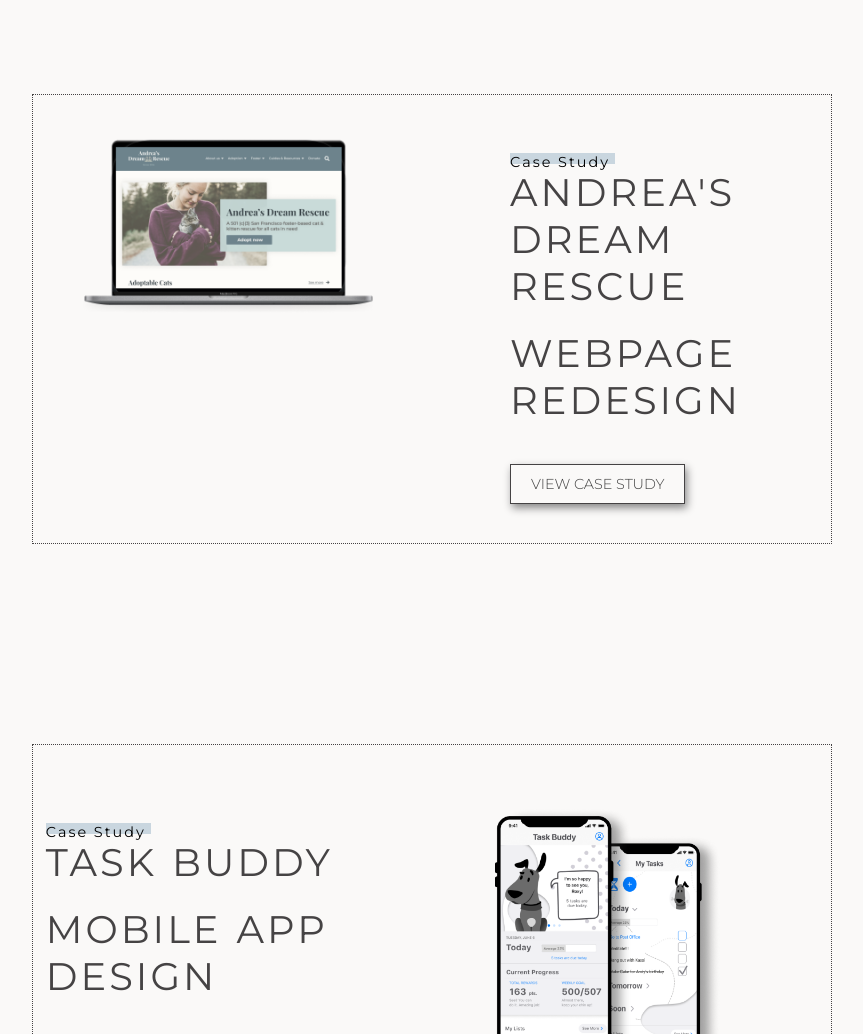
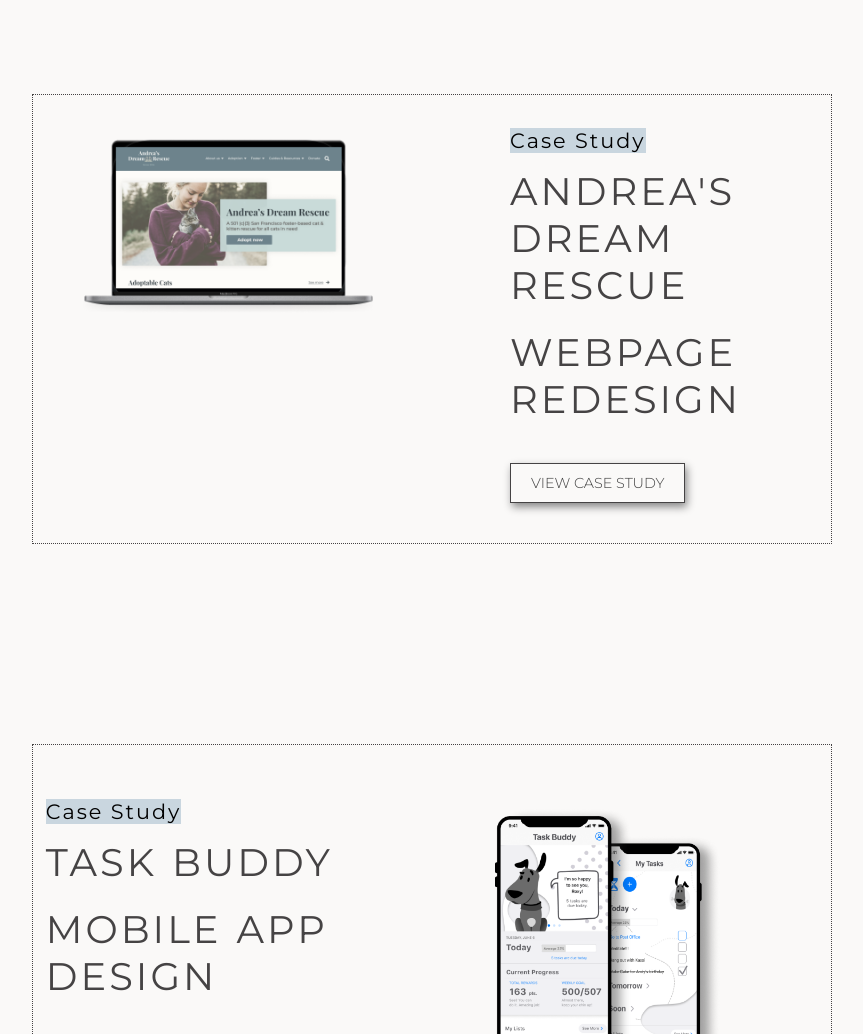
Before and after one commit to michellemina/UX_UI_HW_17, a plain HTML site: page index.html in a window 1280 px wide. Shown: the part 1120-2154 px from the top of the page, without its empty margins (224-1087 px from the left). Drawn offline with Linux system fonts and the light colour scheme.

Commit message:
Update index.html

```diff
--- a/index.html
+++ b/index.html
@@ -89,7 +89,7 @@
                             </div>
                         </div>
                         <div class="col-span-2-of-2-fbox">
-                            <h4>Case Study</h4>
+                            <h3><span>Case Study</span></h3>
                             <h1>Andrea's Dream Rescue</h1>
                             <h1>Webpage Redesign</h1>
                             <a class="btn" href="#">View Case Study</a>
@@ -100,7 +100,7 @@
                 <div class="text-box-cs">
                     <div class="box">
                         <div class="col-span-1-of-2-pbox">
-                            <h4>Case Study</h4>
+                            <h3><span>Case Study</span></h3>
                             <h1>Task Buddy</h1>
                             <h1>Mobile App Design</h1>
                             <a class="btn" href="#">View Case Study</a>
```
